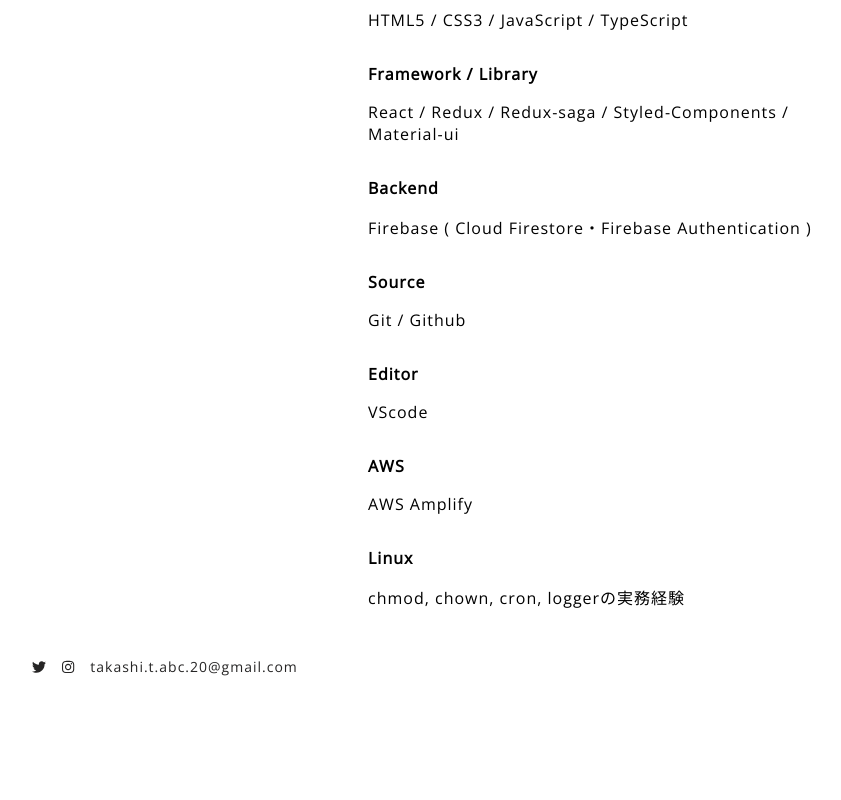
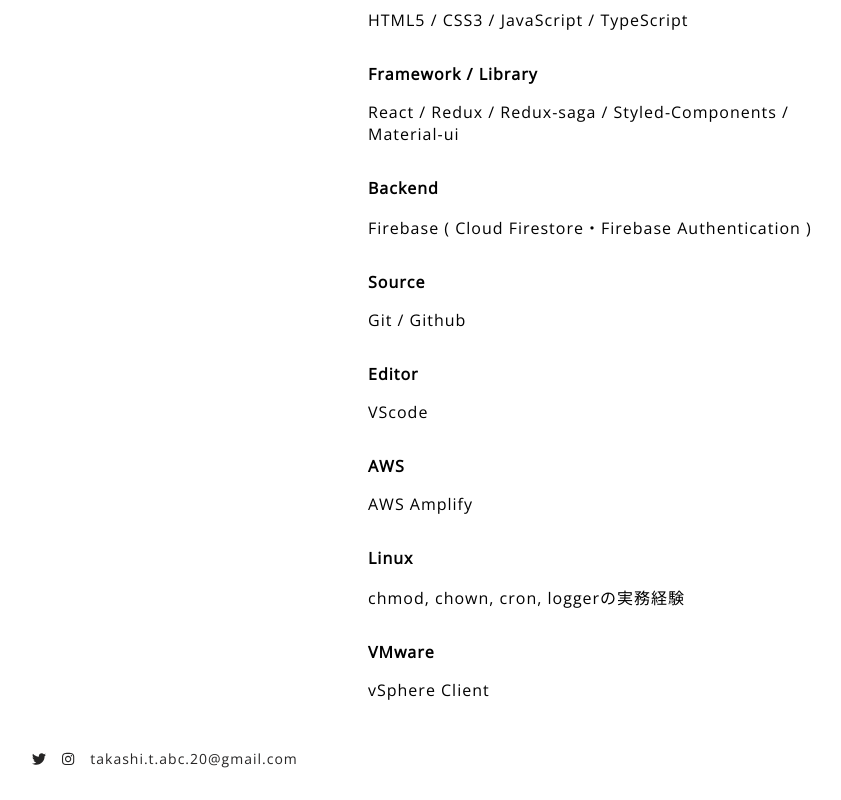
Before and after one commit to tam-t-3/Takashi-Tamura-Mysite, a React (Create React App) app: page / in a window 1280 px wide. Shown: the part 809-1609 px from the top of the page, without its empty margins (32-873 px from the left). Before the commit the page ends 1517 px from the top, so only its background shows below. Built offline with nearby package versions, Linux system fonts and the light colour scheme; the HTML template or start-up script is replaced by a standard one.

Commit message:
fix TopTextSection.tsx

```diff
--- a/src/Components/Organisms/Top/TopTextSection.tsx
+++ b/src/Components/Organisms/Top/TopTextSection.tsx
@@ -30,6 +30,8 @@ const TopTextSection: React.FC = () => {
           <p>{aboutTxt.skill.AWS}</p>
           <InnerTitle>Linux</InnerTitle>
           <p>{aboutTxt.skill.Linux}</p>
+          <InnerTitle>VMware</InnerTitle>
+          <p>{aboutTxt.skill.VMware}</p>
         </InnerSection>
       </Section>
     </TextSection>
```
